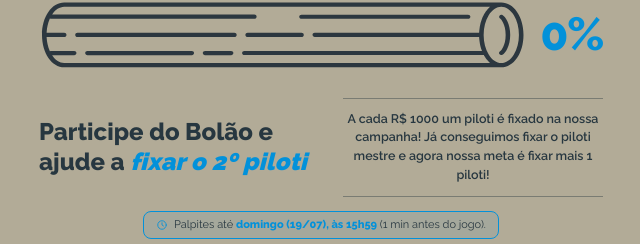
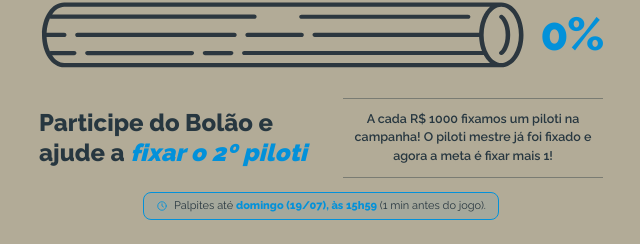
Before and after one commit to goanhubcriativo/maisumteto, a Next.js app: page / in a window 1280 px wide. Shown: the part 307-551 px from the top of the page, without its empty margins (319-959 px from the left). Built offline with nearby package versions, Linux system fonts and the light colour scheme; no server answers; the database is empty.

Commit message:
Aperta o texto da meta pra caber em 3 linhas
Co-Authored-By: Claude Fable 5 <noreply@anthropic.com>

```diff
--- a/src/components/ProgressoPiloti.tsx
+++ b/src/components/ProgressoPiloti.tsx
@@ -90,8 +90,8 @@ export default function ProgressoPiloti() {
           ajude a <span className="script-azul">fixar o 2º piloti</span>
         </h2>
         <p className="participe-meta">
-          A cada R$ 1000 um piloti é fixado na nossa campanha! Já conseguimos
-          fixar o piloti mestre e agora nossa meta é fixar mais 1 piloti!
+          A cada R$ 1000 fixamos um piloti na campanha! O piloti mestre já foi
+          fixado e agora a meta é fixar mais 1!
         </p>
       </div>
     </section>
```
